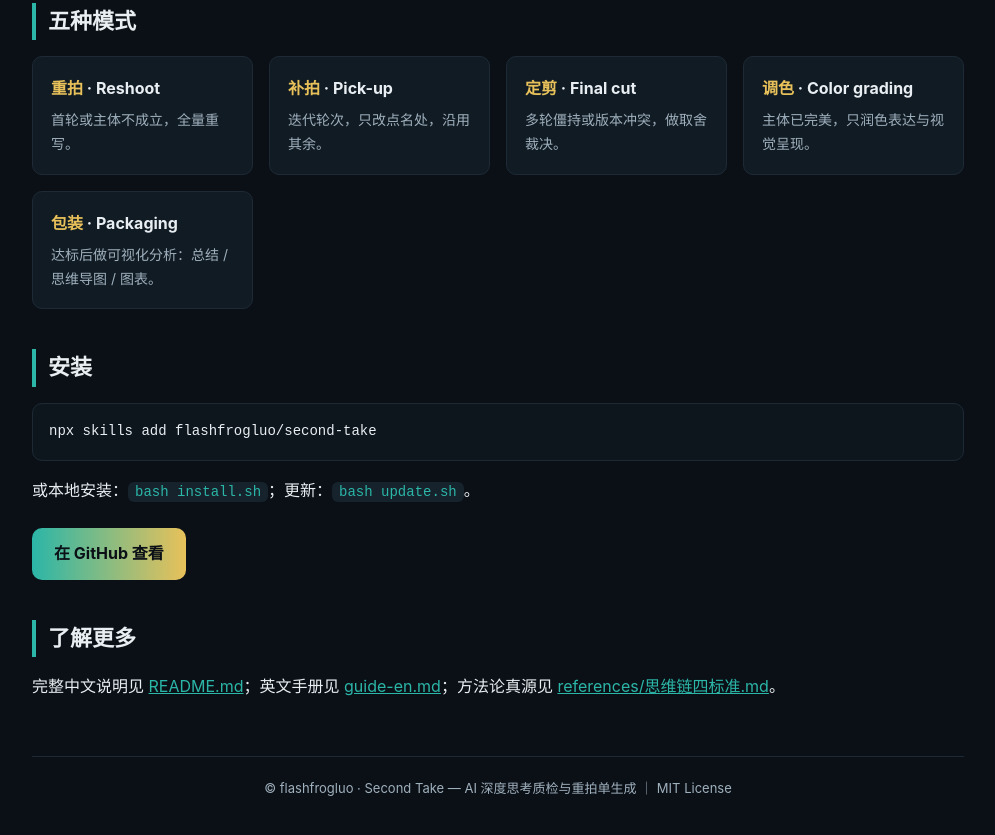
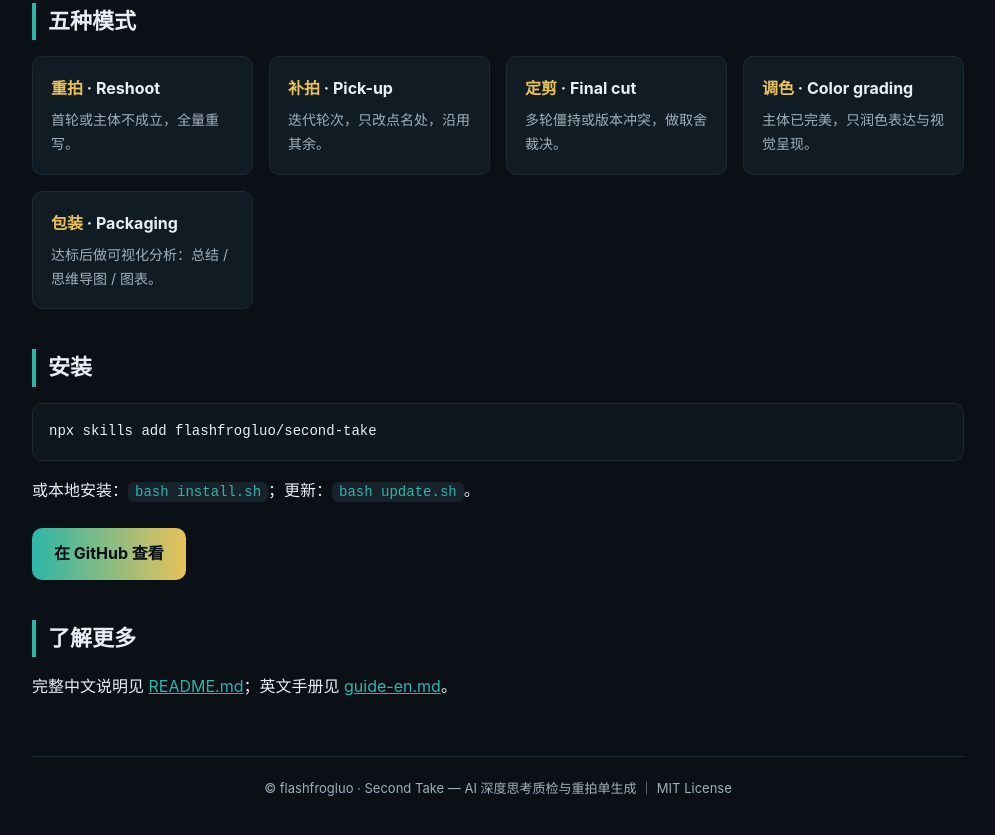
Before and after one commit to flashfrogluo/second-take, a plain HTML site: page docs/index.html in a window 1280 px wide. Shown: the part 910-1745 px from the top of the page, without its empty margins (142-1137 px from the left). Drawn offline with Linux system fonts and the light colour scheme.

Commit message:
chore: release v1.4.0 — root cleanup, quick-intro rename, trigger words, content hygiene

```diff
--- a/docs/index.html
+++ b/docs/index.html
@@ -70,7 +70,7 @@
 
   <section>
     <h2>了解更多</h2>
-    <p>完整中文说明见 <a href="https://github.com/flashfrogluo/second-take#readme">README.md</a>；英文手册见 <a href="https://github.com/flashfrogluo/second-take/blob/main/docs/guide-en.md">guide-en.md</a>；方法论真源见 <a href="https://github.com/flashfrogluo/second-take/blob/main/references/%E6%80%9D%E7%BB%B4%E9%93%BE%E5%9B%9B%E6%A0%87%E5%87%86.md">references/思维链四标准.md</a>。</p>
+    <p>完整中文说明见 <a href="https://github.com/flashfrogluo/second-take#readme">README.md</a>；英文手册见 <a href="https://github.com/flashfrogluo/second-take/blob/main/docs/guide-en.md">guide-en.md</a>。</p>
   </section>
 
   <footer>© flashfrogluo · Second Take — AI 深度思考质检与重拍单生成 ｜ MIT License</footer>
```
Also changed, not shown: 11 other files.
